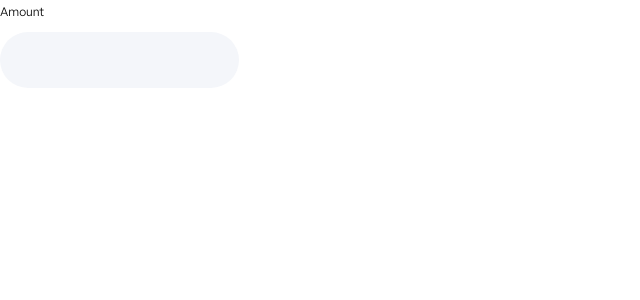
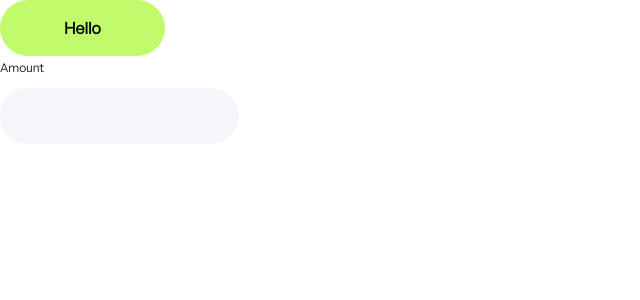
Before and after one commit to volumide/owletfe, a React (Vite) app: page / in a window 1280 px wide. Shown: the top 300 px of the page, without its empty margins (0-640 px from the left). Built offline with nearby package versions, Linux system fonts and the light colour scheme.

Commit message:
testing components

```diff
--- a/src/App.jsx
+++ b/src/App.jsx
@@ -1,5 +1,5 @@
 import { RouterProvider, createBrowserRouter } from "react-router-dom"
-// import Button from "./components/button"
+import Button from "./components/button"
 import Input from "./components/input"
 
 function App() {
@@ -8,7 +8,7 @@ function App() {
       path: "/",
       element: (
         <div>
-          {/* <Button>Hello</Button> */}
+          <Button>Hello</Button>
           <Input label="Amount" />
         </div>
       )
```
